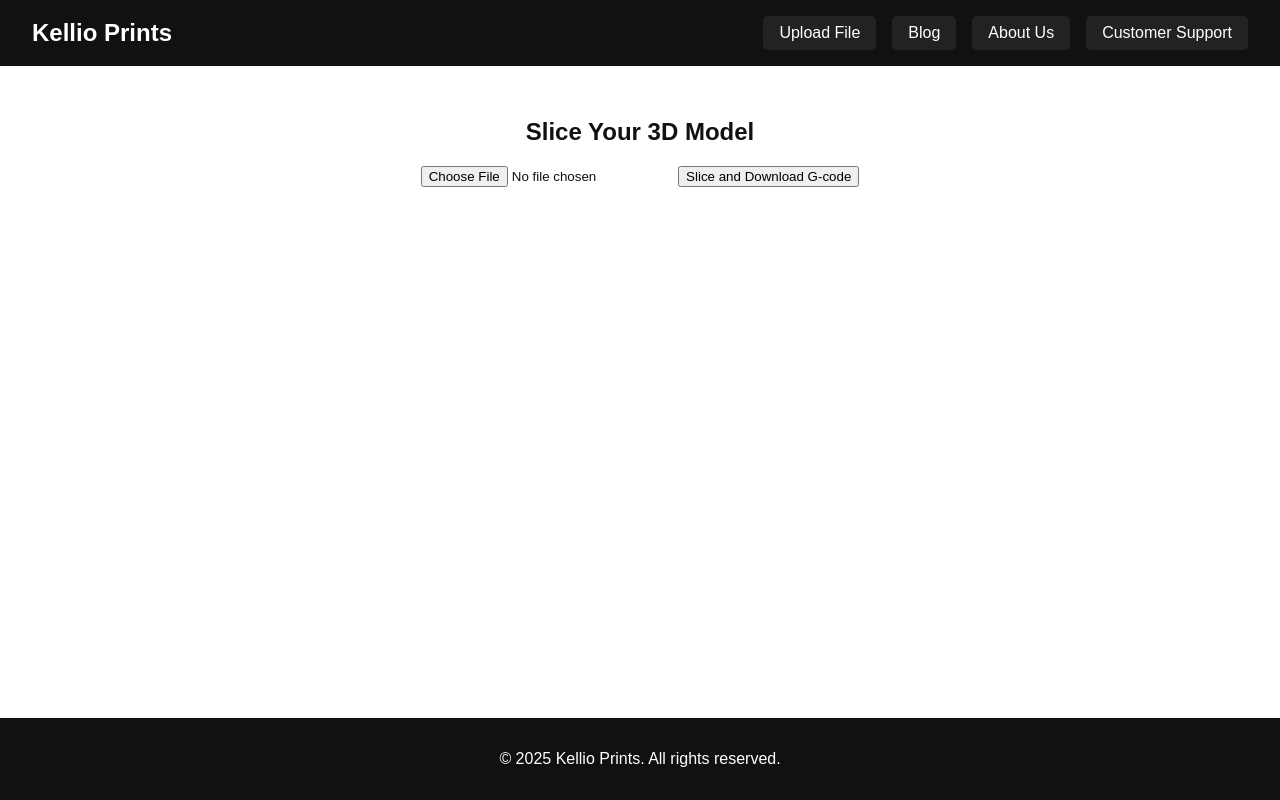
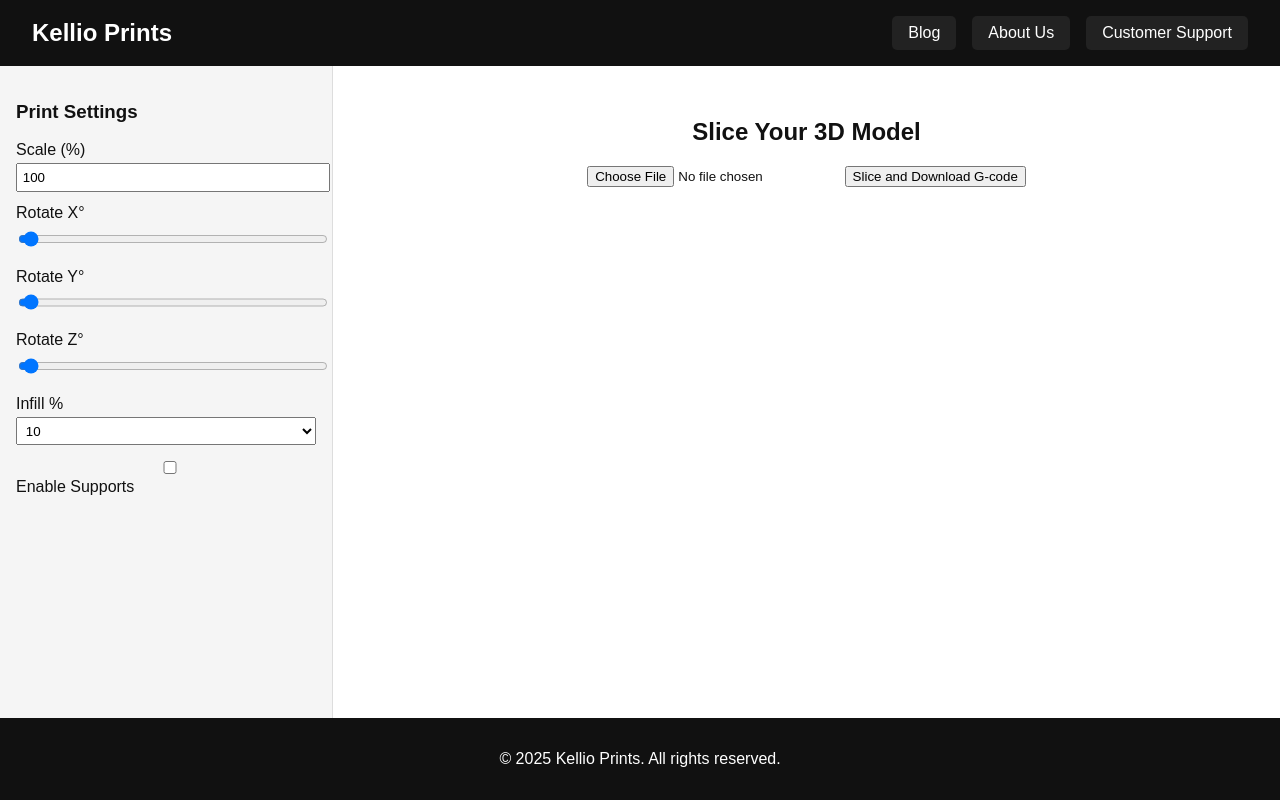
Before and after one commit to kellangg/kellioprints-site, a plain HTML site: page index.html in a window 1280 px wide. Drawn offline with Linux system fonts and the light colour scheme.

Commit message:
Add files via upload

```diff
--- a/index.html
+++ b/index.html
@@ -10,21 +10,36 @@
   <nav class="navbar">
     <div class="nav-logo">Kellio Prints</div>
     <div class="nav-links">
-      <label class="upload-btn">
-        Upload File
-        <input type="file" id="fileInput" accept=".stl" hidden />
-      </label>
       <a href="#" class="nav-link">Blog</a>
       <a href="#" class="nav-link">About Us</a>
       <a href="#" class="nav-link">Customer Support</a>
     </div>
   </nav>
 
-  <main>
-    <h2>Slice Your 3D Model</h2>
-    <input type="file" id="modelUpload" accept=".stl"/>
-    <button id="sliceBtn">Slice and Download G-code</button>
-    <p id="status"></p>
+  <main class="main-wrapper">
+    <aside class="sidebar">
+      <h3>Print Settings</h3>
+      <label>Scale (%) <input type="number" id="scale" value="100" /></label>
+      <label>Rotate X° <input type="range" id="rotateX" min="0" max="360" value="0" /></label>
+      <label>Rotate Y° <input type="range" id="rotateY" min="0" max="360" value="0" /></label>
+      <label>Rotate Z° <input type="range" id="rotateZ" min="0" max="360" value="0" /></label>
+      <label>Infill %
+        <select id="infill">
+          <option>10</option>
+          <option>20</option>
+          <option>50</option>
+          <option>100</option>
+        </select>
+      </label>
+      <label><input type="checkbox" id="supports" /> Enable Supports</label>
+    </aside>
+
+    <section class="main-panel">
+      <h2>Slice Your 3D Model</h2>
+      <input type="file" id="modelUpload" accept=".stl"/>
+      <button id="sliceBtn">Slice and Download G-code</button>
+      <p id="status"></p>
+    </section>
   </main>
 
   <footer>
--- a/slicer.js
+++ b/slicer.js
@@ -6,8 +6,24 @@ document.getElementById("sliceBtn").addEventListener("click", () => {
     return;
   }
 
-  // Simulated slicing output
-  const gcode = "; Simulated G-code for: " + fileInput.files[0].name + "\nG28 ; home all axes\nG1 Z0.2 F3000 ; move to layer height\nM104 S200 ; set extruder temp\n";
+  const scale = document.getElementById("scale").value;
+  const rx = document.getElementById("rotateX").value;
+  const ry = document.getElementById("rotateY").value;
+  const rz = document.getElementById("rotateZ").value;
+  const infill = document.getElementById("infill").value;
+  const supports = document.getElementById("supports").checked;
+
+  const gcode = [
+    "; G-code for: " + fileInput.files[0].name,
+    "; Scale: " + scale + "%",
+    "; Rotation: X=" + rx + " Y=" + ry + " Z=" + rz,
+    "; Infill: " + infill + "%",
+    "; Supports: " + (supports ? "Enabled" : "Disabled"),
+    "G28 ; home all axes",
+    "G1 Z0.2 F3000 ; move to layer height",
+    "M104 S200 ; set extruder temp"
+  ].join("\n");
+
   const blob = new Blob([gcode], { type: "text/plain" });
   const link = document.createElement("a");
   link.href = URL.createObjectURL(blob);
--- a/style.css
+++ b/style.css
@@ -7,10 +7,9 @@ html, body {
   display: flex;
   flex-direction: column;
 }
-body > main {
+body > .main-wrapper {
+  display: flex;
   flex: 1;
-  padding: 2rem;
-  text-align: center;
 }
 nav.navbar {
   display: flex;
@@ -28,13 +27,32 @@ nav.navbar {
   display: flex;
   gap: 1rem;
 }
-.nav-link, .upload-btn {
+.nav-link {
   color: white;
   text-decoration: none;
   padding: 0.5rem 1rem;
   background-color: #222;
   border-radius: 5px;
-  cursor: pointer;
+}
+.sidebar {
+  width: 300px;
+  padding: 1rem;
+  background: #f5f5f5;
+  border-right: 1px solid #ddd;
+}
+.sidebar label {
+  display: block;
+  margin-bottom: 0.75rem;
+}
+.sidebar input, .sidebar select {
+  width: 100%;
+  padding: 0.3rem;
+  margin-top: 0.25rem;
+}
+.main-panel {
+  flex: 1;
+  padding: 2rem;
+  text-align: center;
 }
 footer {
   background: #111;
```
